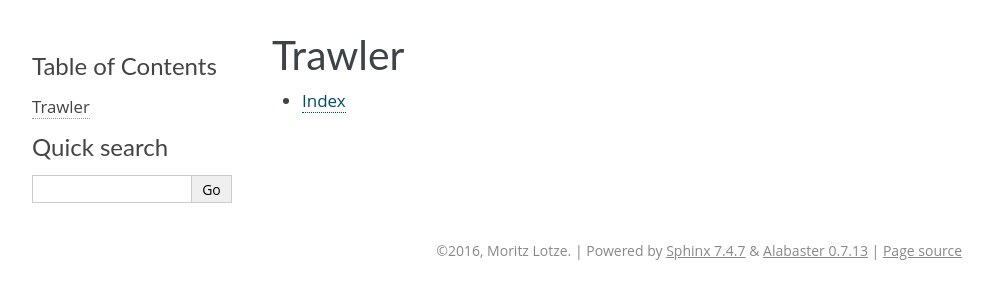
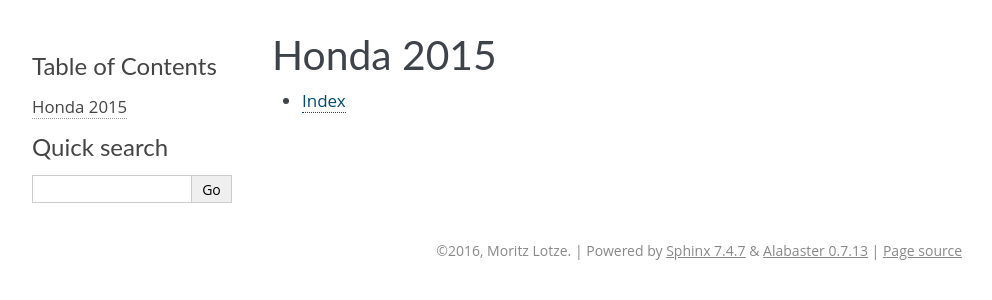
Before and after one commit to KM3NeT/km3flux, a Sphinx documentation site: the page built from doc/index.rst, in a window 1280 px wide. Shown: the top 300 px of the page, without its empty margins (148-1140 px from the left). Built offline with Sphinx 7.4.7, drawn with Linux system fonts in a browser that asks for light colours; formulas are drawn with MathJax 3; part of the change alters nothing that is shown.

Commit message:
DOC lol copypasta

```diff
--- a/doc/index.rst
+++ b/doc/index.rst
@@ -1,9 +1,6 @@
-.. Trawler documentation master file, created by
-   sphinx-quickstart on Sat Oct  4 19:16:43 2014.
-   You can adapt this file completely to your liking, but it should at least
-   contain the root `toctree` directive.
+.. Honda 2015 documentation master file
 
-Trawler
+Honda 2015
 =======
 
 .. toctree::
```
